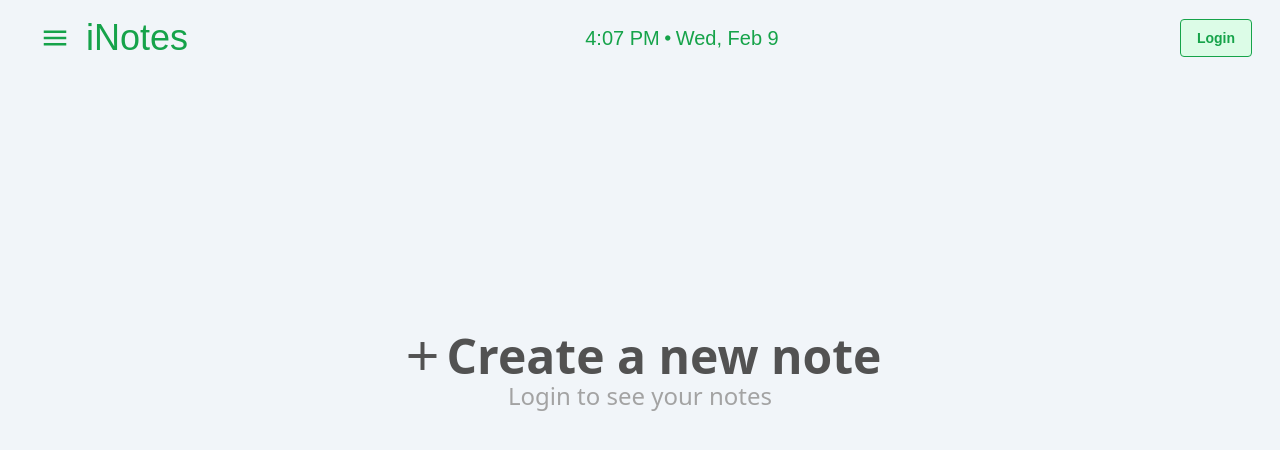
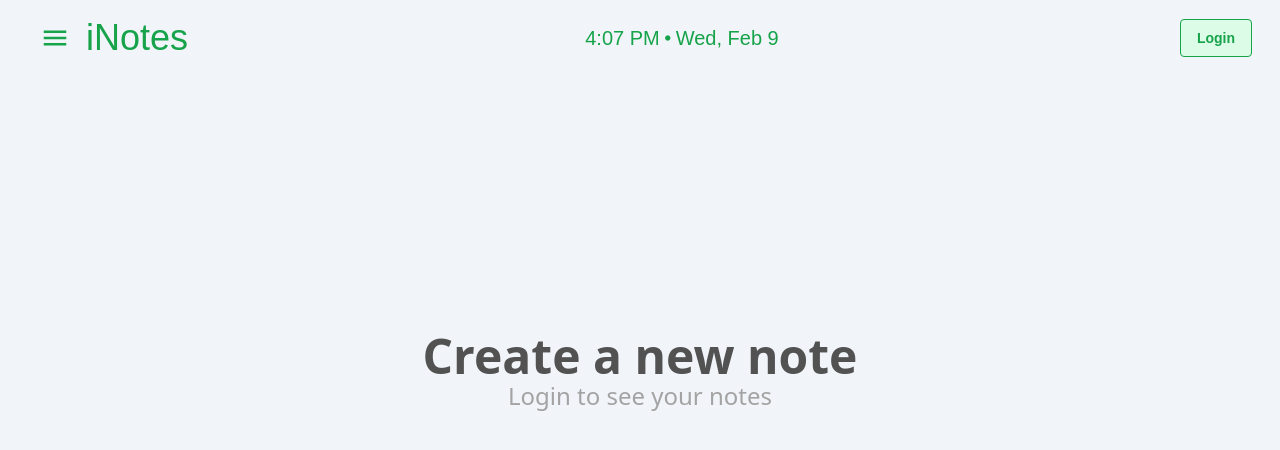
Before and after one commit to udit0012/iNotes--ReactApp, a React (Create React App) app in the folder frontend/: page / in a window 1280 px wide. Shown: the top 450 px of the page. Built offline with nearby package versions, Linux system fonts and the light colour scheme.

Commit message:
responisve

```diff
--- a/frontend/src/components/Notes.js
+++ b/frontend/src/components/Notes.js
@@ -35,7 +35,7 @@ const Notes = () => {
       </> :
         <div className='w-full flex justify-center py-64'>
           <div>
-            <div className='w-full flex items-center text-3xl md:text-5xl font-bold text-neutral-600'><span className='material-icons text-3xl md:text-5xl'>add</span>Create a new note</div>
+            <div className='w-full flex items-center text-3xl md:text-5xl font-bold text-neutral-600'>{localStorage.getItem("inotetoken") && <span className='material-icons text-3xl md:text-5xl'>add</span>}Create a new note</div>
             {localStorage.getItem("inotetoken") ? <button onClick={() => { setAddNote(true) }} className="flex items-center mx-auto my-2 bg-green-600 hover:bg-green-700 text-sm md:text-xl duration-150 text-white font-bold py-1 md:py-2 px-3 md:px-4 rounded focus:outline-none focus:shadow-outline hover:shadow-sm hover:shadow-neutral-500" type="button">
               <span className='material-icons text-lg md:text-2xl'>add</span>
               Create first note
```
Also changed, not shown: 8 other files (tests, documents, lock files or other folders).
